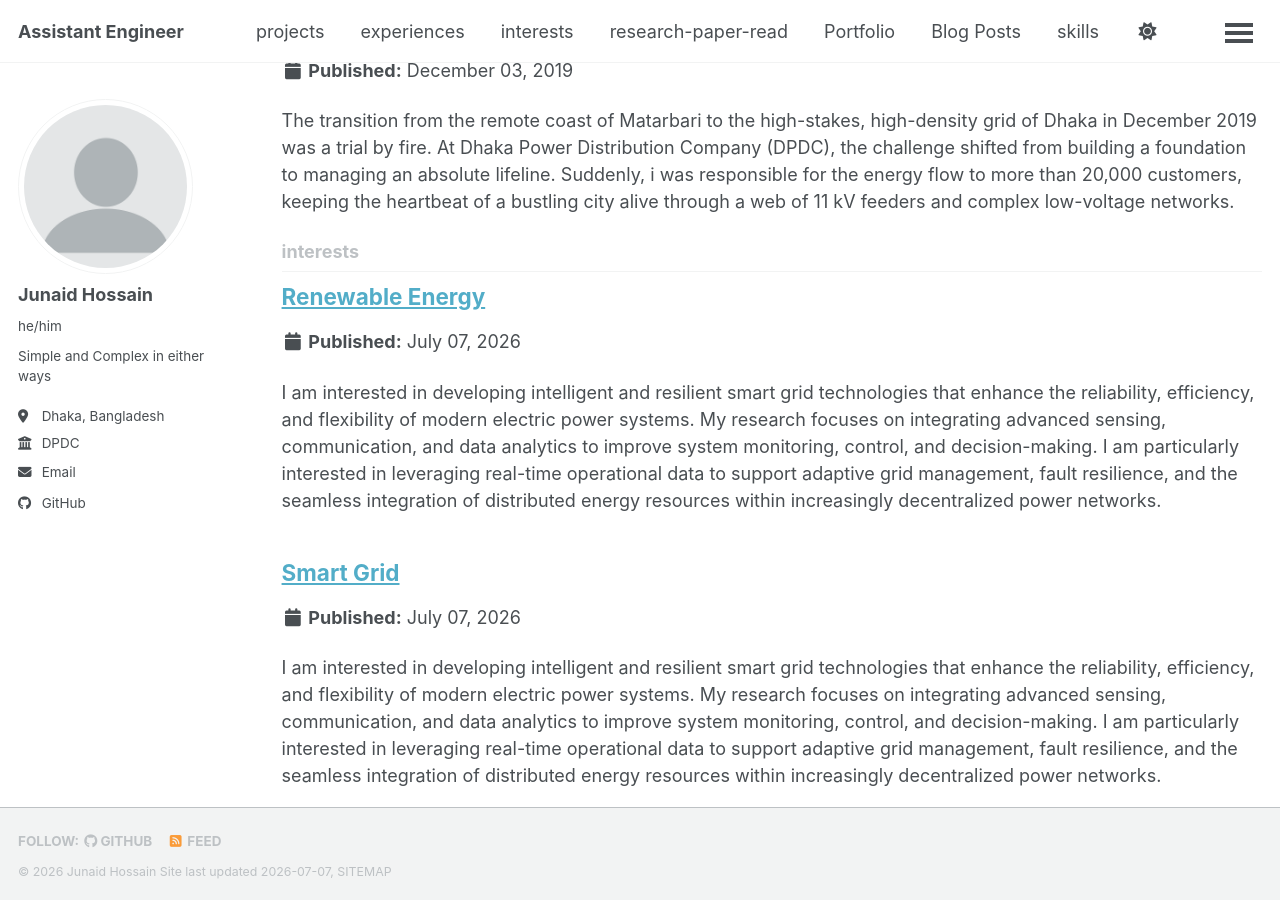
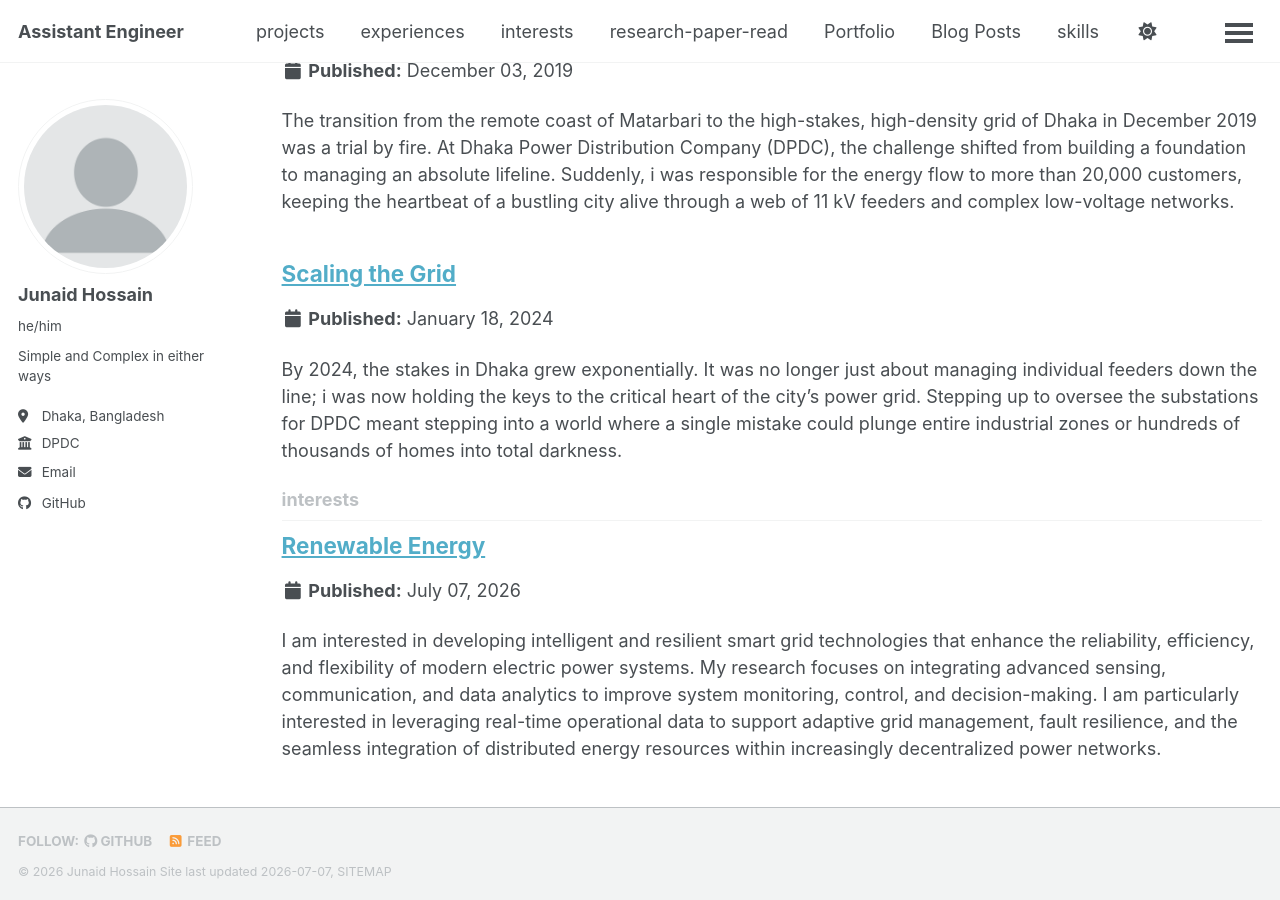
Before and after one commit to aspiringstudent-ctrl/aspiringstudent-ctrl.github.io, a Jekyll site: the page built from _pages/collection-archive.html, in a window 1280 px wide and 900 px high, scrolled down 432 px. Built offline with Jekyll 4.4.1, drawn with Linux system fonts in a browser that asks for light colours; a style sheet for code colours, icons or effects is not loaded; a file with an impossible date is left out.

Commit message:
Update dpdc-2024-2026.md

```diff
--- a/_experiences/dpdc-2024-2026.md
+++ b/_experiences/dpdc-2024-2026.md
@@ -3,7 +3,7 @@ title: "Scaling the Grid"
 collection: experiences
 type: "experiences"
 permalink: /experiences/dpdc-2024-2026
-date: 2024-2026
+date: 2024-1-18
 location: "Dhaka, Bangladesh"
 ---
 By 2024, the stakes in Dhaka grew exponentially. It was no longer just about managing individual feeders down the line; i was now holding the keys to the critical heart of the city's power grid. Stepping up to oversee the substations for DPDC meant stepping into a world where a single mistake could plunge entire industrial zones or hundreds of thousands of homes into total darkness.
```
